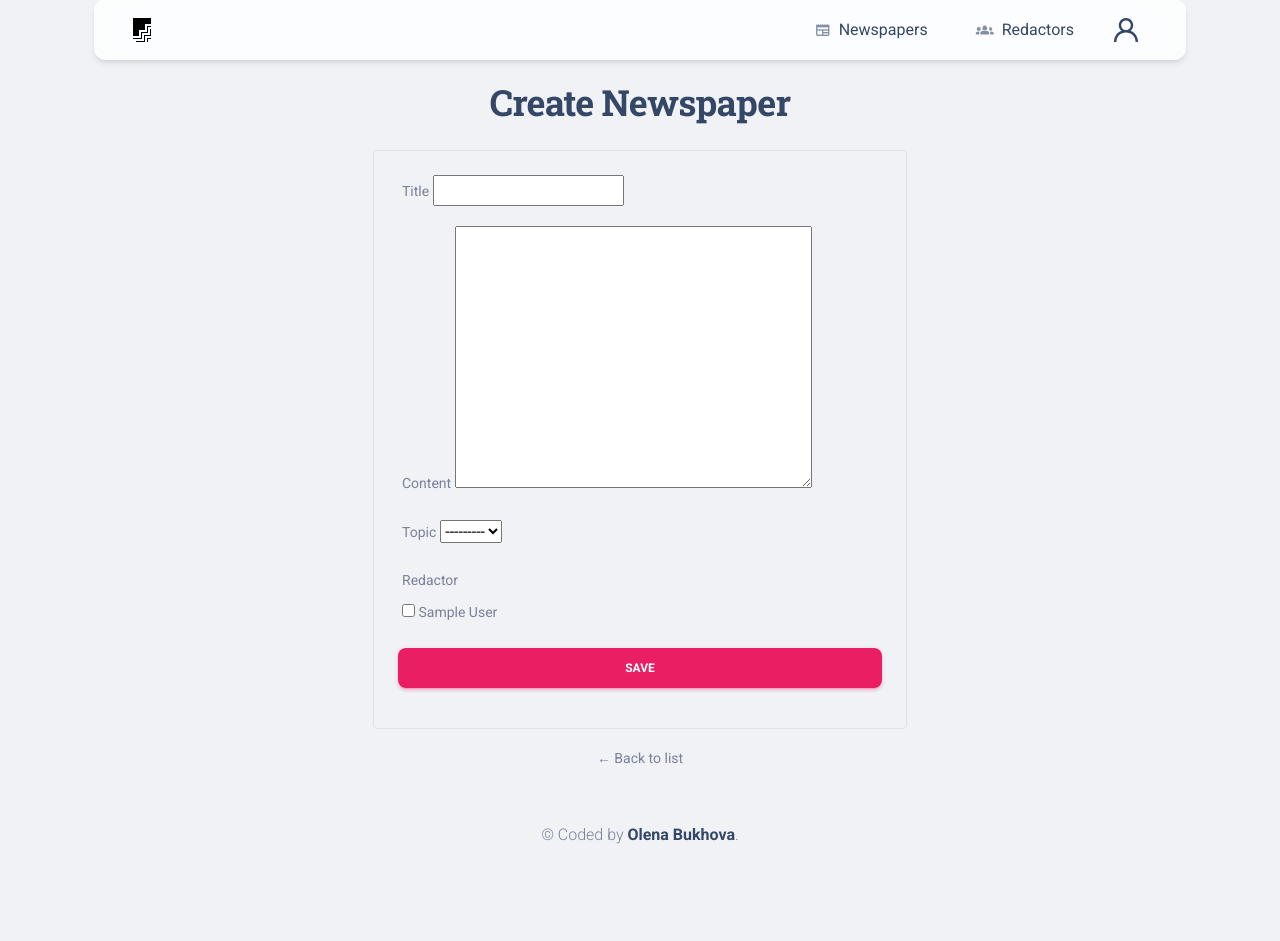
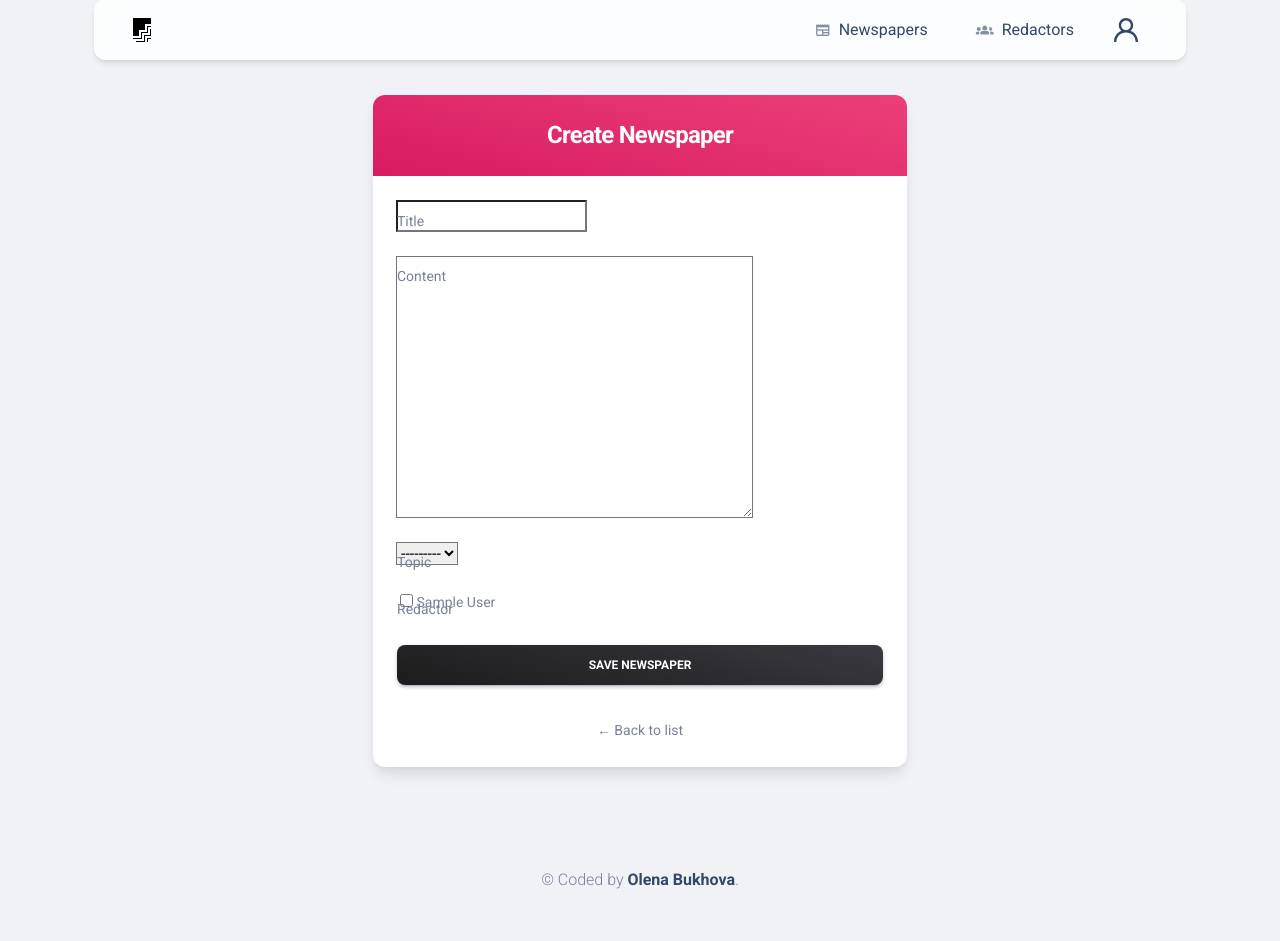
Before and after one commit to buhova/publication-tracking-system, a Django app: page /newspapers/create/ in a window 1280 px wide. Shown: the part 17-958 px from the top of the page. Before the commit the page ends 861 px from the top, so only its background shows below. Run offline with Django 5.2, Linux system fonts and the light colour scheme; the visitor is signed in with stand-in values (Sample User, id 1); data comes from the database, SQL or seed files in the repository; data that the repository does not hold is empty; some libraries are stand-ins or nearby versions.

Commit message:
feat(newspaper form): update structure and styles

```diff
--- a/templates/home/newspaper_form.html
+++ b/templates/home/newspaper_form.html
@@ -2,40 +2,54 @@
 {% load static %}
 
 {% block content %}
-<main class="mt-5 pt-5">
+<main class="mt-5 pt-3">
+  <section class="py-5">
     <div class="container">
       <div class="row justify-content-center">
-      <div class="col-md-8 col-lg-6">
-        <h2 class="text-center mb-4">
+        <div class="col-lg-6 col-md-8">
+          <div class="card shadow-lg">
+            <div class="card-header p-4 text-center bg-gradient-primary border-radius-lg">
+              <h4 class="mb-0 text-white">
                 {% if object %}
-            Update Newspaper
+                  Edit Newspaper
                 {% else %}
                   Create Newspaper
                 {% endif %}
-        </h2>
+              </h4>
+            </div>
 
-        <form method="post" novalidate class="p-4 bg-light rounded border">
+            <div class="card-body p-4">
+              <form method="post" novalidate autocomplete="off" id="newspaper-form">
                 {% csrf_token %}
+
                 {% for field in form %}
-            <div class="mb-3">
+                  <div class="mb-4">
+                    <div class="input-group input-group-dynamic">
                       <label for="{{ field.id_for_label }}" class="form-label">{{ field.label }}</label>
                       {{ field }}
+                    </div>
                     {% if field.help_text %}
-                <div class="form-text">{{ field.help_text }}</div>
+                      <small class="form-text text-muted">{{ field.help_text }}</small>
                     {% endif %}
                     {% for error in field.errors %}
                       <div class="text-danger small">{{ error }}</div>
                     {% endfor %}
                   </div>
                 {% endfor %}
-          <button type="submit" class="btn btn-primary w-100">Save</button>
+
+                <div class="d-grid">
+                  <button type="submit" class="btn bg-gradient-dark">Save Newspaper</button>
+                </div>
               </form>
 
               <div class="text-center mt-3">
-          <a href="{% url 'home:newspaper-list' %}" class="text-muted small text-decoration-none">← Back to list</a>
+                <a href="{% url 'home:newspaper-list' %}" class="text-muted small">← Back to list</a>
               </div>
             </div>
           </div>
         </div>
+      </div>
+    </div>
+  </section>
 </main>
 {% endblock %}
```
Lines whose indentation alone changed are shown as unchanged.
